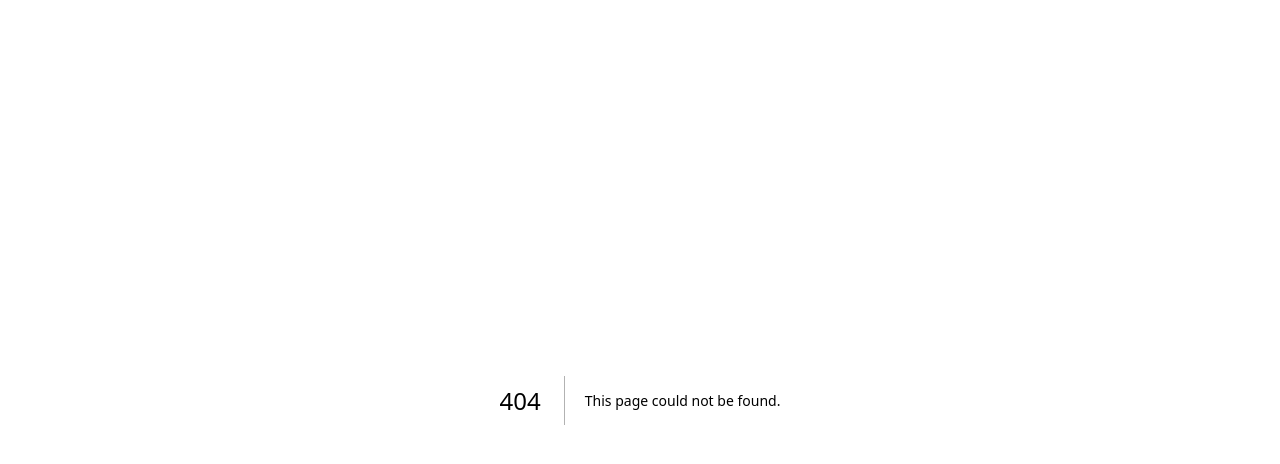
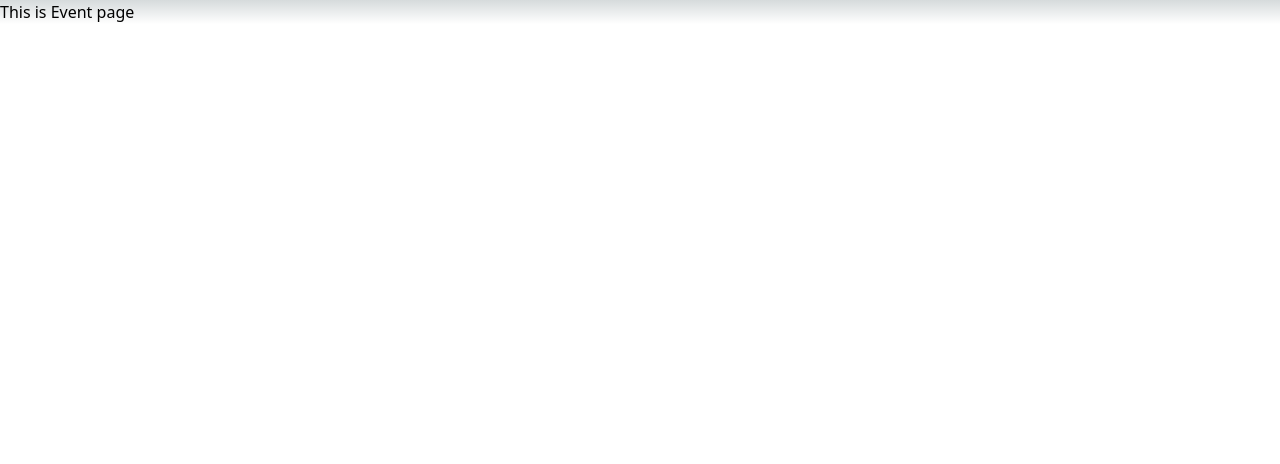
Before and after one commit to GreenerAsraf/grambashi-kollan-somiti, a Next.js app: page /event in a window 1280 px wide. Before the commit this address had no page. Shown: the top 464 px of the page. Built offline with nearby package versions, Linux system fonts and the light colour scheme.

Commit message:
install redux toolkit & react redux

```diff
--- a/package.json
+++ b/package.json
@@ -9,12 +9,14 @@
     "lint": "next lint"
   },
   "dependencies": {
+    "@reduxjs/toolkit": "^1.9.3",
     "daisyui": "^2.51.3",
     "eslint": "8.35.0",
     "eslint-config-next": "13.2.3",
     "next": "13.2.3",
     "react": "18.2.0",
     "react-dom": "18.2.0",
+    "react-redux": "^8.0.5",
     "yarn": "^1.22.19"
   },
   "devDependencies": {
--- /dev/null
+++ b/src/features/event/eventSlice.js
@@ -0,0 +1,3 @@
+const { createSlice } = require("@reduxjs/toolkit");
+
+const eventSlice = createSlice({});
--- /dev/null
+++ b/src/pages/event/index.js
@@ -0,0 +1,14 @@
+import Head from "next/head";
+
+const index = () => {
+  return (
+    <div>
+      <Head>
+        <title>Event</title>
+      </Head>
+      <h1>This is Event page</h1>
+    </div>
+  );
+};
+
+export default index;
```
Also changed, not shown: 1 other file (tests, documents, lock files or other folders).
